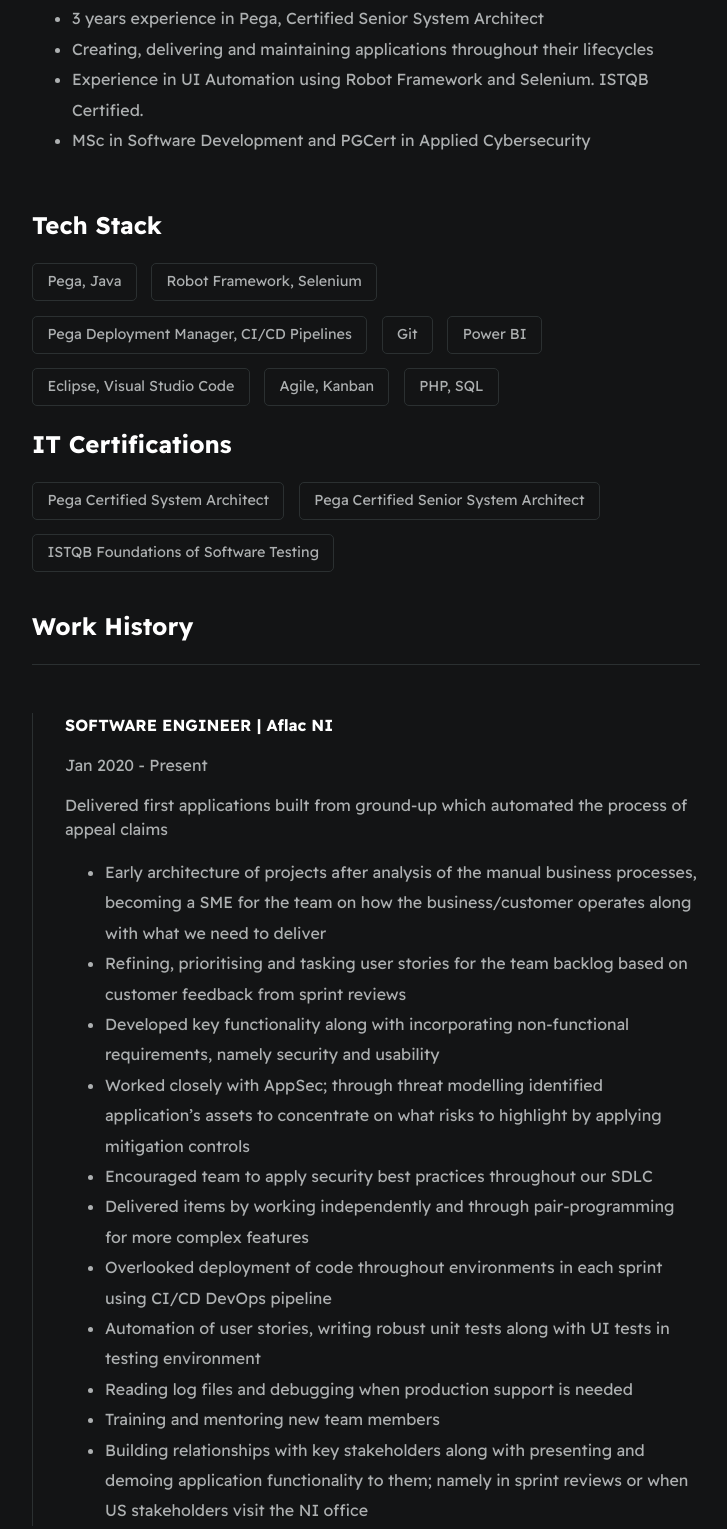
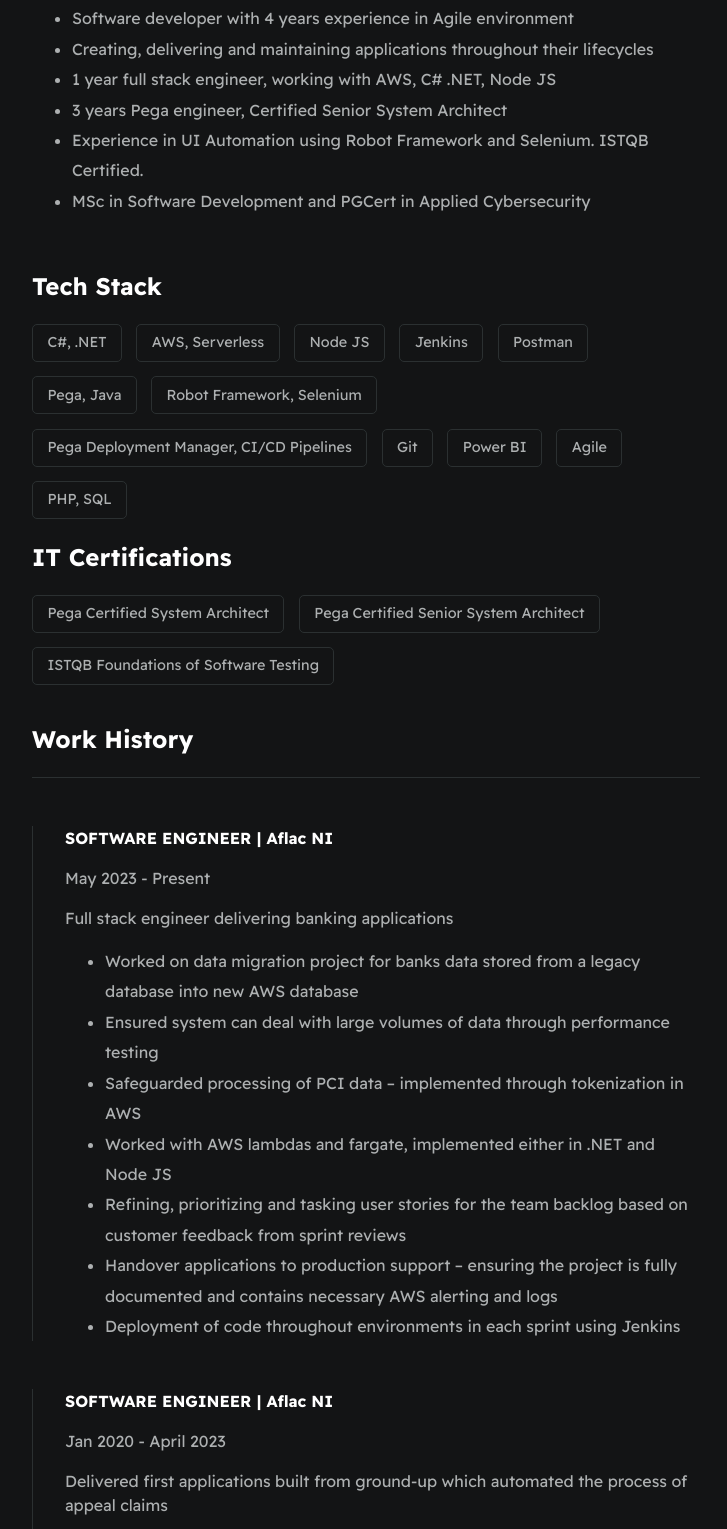
Before and after one commit to wwhyte01/digital-cv, a plain HTML site: page index.html in a window 1280 px wide. Shown: the part 432-1961 px from the top of the page, without its empty margins (274-1001 px from the left). Drawn offline with Linux system fonts and the light colour scheme; a script that the page names is missing.

Commit message:
Update index.html

```diff
--- a/index.html
+++ b/index.html
@@ -26,7 +26,7 @@
             <div id="socials--list">
                 <u><a href="https://uk.linkedin.com/in/william-whyte-ni" target="_blank">LinkedIn</a></u>
                 <u><a href="https://github.com/wwhyte01" target="_blank">GitHub</a></u>
-                <u><a href="./assets/WilliamWhyteCV2023.pdf" target="_blank">Download CV</a></u>
+                <u><a href="./assets/WilliamWhyteCV2024.pdf" target="_blank">Download CV</a></u>
             </div>
 
         </section>
@@ -34,8 +34,10 @@
         <section class="section--page">
             <h2>Skills and Qualifications</h2>
             <ul>
-                <li>3 years experience in Pega, Certified Senior System Architect</li>
+                <li>Software developer with 4 years experience in Agile environment</li>
                 <li>Creating, delivering and maintaining applications throughout their lifecycles </li>
+                <li>1 year full stack engineer, working with AWS, C# .NET, Node JS</li>
+                <li>3 years Pega engineer, Certified Senior System Architect</li>
                 <li>Experience in UI Automation using Robot Framework and Selenium. ISTQB Certified. </li>
                 <li>MSc in Software Development and PGCert in Applied Cybersecurity </li>
             </ul>
@@ -44,6 +46,26 @@
         <section>
             <h2>Tech Stack</h2>
                 <div id="wrapper--techstack__items">
+
+                    <div class="card--techstack">
+                        <span> C#, .NET</span>
+                    </div>
+
+                     <div class="card--techstack">
+                        <span> AWS, Serverless</span>
+                    </div>
+
+                    <div class="card--techstack">
+                        <span> Node JS</span>
+                    </div>
+
+                    <div class="card--techstack">
+                        <span>Jenkins</span>
+                    </div>
+
+                    <div class="card--techstack">
+                        <span>Postman</span>
+                    </div>
 
                     <div class="card--techstack">
                         <span> Pega, Java</span>
@@ -66,11 +88,7 @@
                     </div>
 
                     <div class="card--techstack">
-                        <span> Eclipse, Visual Studio Code</span>
-                    </div>
-
-                    <div class="card--techstack">
-                        <span> Agile, Kanban</span>
+                        <span> Agile</span>
                     </div>
 
                     <div class="card--techstack">
@@ -105,7 +123,24 @@
             <div class="line-break"></div>
             <div class="card--work-history">
                 <strong>SOFTWARE ENGINEER | Aflac NI</strong>
-                <p>Jan 2020 - Present</p>
+                <p>May 2023 - Present</p>
+                <p>Full stack engineer delivering banking applications</p>
+                <ul>
+                    <li> Worked on data migration project for banks data stored from a legacy database into new AWS database</li>
+                    <li> Ensured system can deal with large volumes of data through performance testing</li>
+                    <li>Safeguarded processing of PCI data – implemented through tokenization in AWS</li>
+                    <li>Worked with AWS lambdas and fargate, implemented either in .NET and Node JS</li>
+                    <li>Refining, prioritizing and tasking user stories for the team backlog based on customer feedback from sprint reviews</li>
+                    <li>Handover applications to production support – ensuring the project is fully documented and contains necessary AWS alerting and logs</li>
+                    <li>Deployment of code throughout environments in each sprint using Jenkins</li>
+                </ul>
+
+
+            </div>
+
+                <div class="card--work-history">
+                <strong>SOFTWARE ENGINEER | Aflac NI</strong>
+                <p>Jan 2020 - April 2023</p>
                 <p>Delivered first applications built from ground-up which automated the process of appeal claims</p>
                 <ul>
                     <li> Early architecture of projects after analysis of the manual business processes, becoming a SME for the team
```
